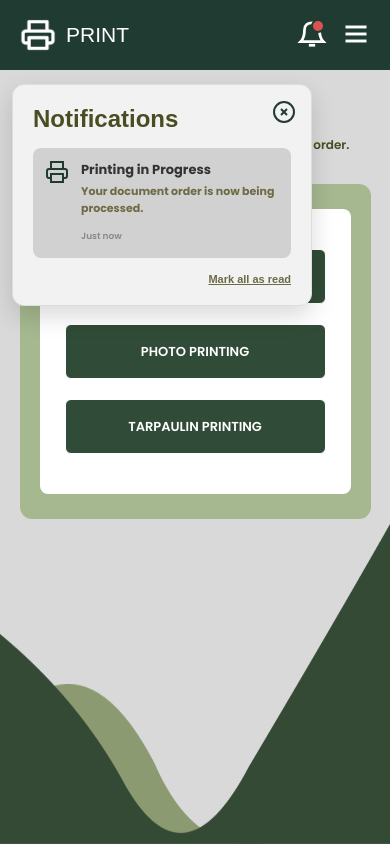
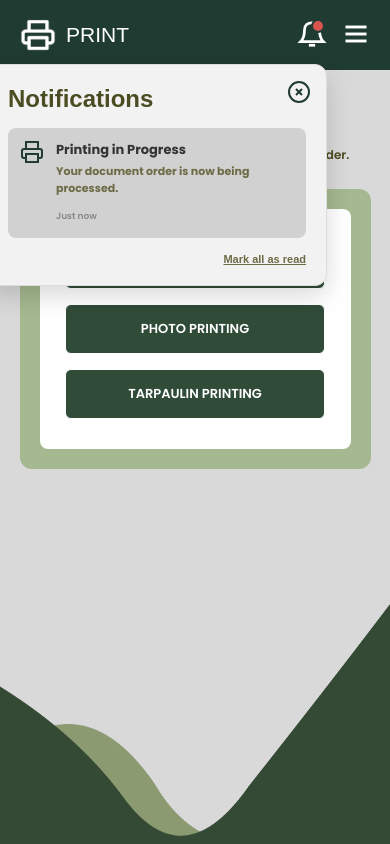
Before and after one commit to Sammyyyyyyyyyyyyyyyyyyyyyyyyyyyyyyyyy/UED-SYSTEM, a plain HTML site: page price list selection.html in a window 390 px wide. Both pictures are taken after a click on the button 312 px from the left and 35 px from the top of the page. Drawn offline with Linux system fonts and the light colour scheme; a web font is replaced by a local one.

Commit message:
Update price list selection.css

```diff
--- a/price list selection.css
+++ b/price list selection.css
@@ -9,16 +9,17 @@
 
 html, body {
     width: 100%;
-    min-height: 100%;
+    min-height: 100vh;
     background-color: #D9D9D9;
     font-family: 'Poppins', sans-serif;
     overflow-x: hidden;
 }
 
+/* Ang main container */
 .price-list-page {
     position: relative;
     width: 100%;
-    min-height: 100vh;
+    min-height: 100vh; /* Siguradong sasakop sa buong screen */
     display: flex;
     flex-direction: column;
     overflow: hidden;
@@ -32,8 +33,8 @@ html, body {
     top: 0;
     left: 0;
     width: 100%;
-    height: 80px;
-    padding: 0 40px 0 32px;
+    height: 70px; /* Pinaliit ng konti para sa tablet */
+    padding: 0 20px;
     display: flex;
     align-items: center;
     justify-content: space-between;
@@ -48,12 +49,12 @@ html, body {
     color: #fff;
     text-decoration: none;
     font-family: 'Jaro', sans-serif;
-    font-size: 25px;
+    font-size: 21px;
 }
 
 .price-list-page .brand img {
-    width: 43px;
-    height: 39px;
+    width: 36px;
+    height: 36px;
     object-fit: contain;
 }
 
@@ -63,7 +64,7 @@ html, body {
 .price-list-page .nav-actions-wrapper {
     display: flex;
     align-items: center;
-    gap: 20px;
+    gap: 15px;
     position: relative;
 }
 
@@ -83,11 +84,7 @@ html, body {
     transition: 0.2s;
 }
 
-.price-list-page .nav-link:hover {
-    opacity: 0.7;
-}
-
-.price-list-page .nav-link.active {
+.price-list-page .nav-link:hover, .price-list-page .nav-link.active {
     opacity: 0.7;
 }
 
@@ -153,127 +150,46 @@ html, body {
     border: 1px solid #ddd;
 }
 
-.notif-overlay.active {
-    display: flex;
-}
+.notif-overlay.active { display: flex; }
+.notif-close { position: absolute; top: 15px; right: 15px; background: none; border: none; cursor: pointer; color: #203B32; }
+.notif-close svg { width: 24px; height: 24px; }
+.notif-overlay h2 { font-family: 'Jaro', sans-serif; font-size: 24px; color: #4A4D21; margin-bottom: 15px; }
+.notif-list { display: flex; flex-direction: column; gap: 10px; max-height: 300px; overflow-y: auto; }
+.notif-item { display: flex; gap: 12px; padding: 12px; border-radius: 8px; }
+.notif-item.unread { background-color: #d1d1d1; }
+.notif-icon svg { width: 24px; height: 24px; stroke: #203B32; stroke-width: 2; fill: none; }
+.notif-content h3 { font-size: 13px; font-weight: 700; color: #333; margin-bottom: 3px; }
+.notif-content p { font-size: 11px; font-weight: 700; color: #6d6b45; margin-bottom: 4px; }
+.notif-content span { font-size: 9px; color: #888; font-weight: 600; }
+.notif-item.unread .notif-time { color: #203B32; font-weight: 700; }
+.notif-mark-read { background: none; border: none; color: #6d6b45; font-size: 11px; font-weight: 700; text-align: right; margin-top: 15px; cursor: pointer; text-decoration: underline; }
 
-.notif-close {
-    position: absolute;
-    top: 15px;
-    right: 15px;
-    background: none;
-    border: none;
-    cursor: pointer;
-    color: #203B32;
-}
-
-.notif-close svg {
-    width: 24px;
-    height: 24px;
-}
-
-.notif-overlay h2 {
-    font-family: 'Jaro', sans-serif;
-    font-size: 24px;
-    color: #4A4D21;
-    margin-bottom: 15px;
-}
-
-.notif-list {
+/* =========================================
+   MAIN CONTENT (Inayos ang haba)
+========================================= */
+.price-list-page .service-content {
+    flex: 1; /* Sinisiguro nitong sasakop ito sa natitirang space */
+    width: 100%;
+    padding-top: 110px; /* Sapat na espasyo mula sa fixed header */
+    padding-bottom: 220px; /* Espasyo sa ilalim para hindi matakpan ng landscape */
+    position: relative;
+    z-index: 2;
     display: flex;
     flex-direction: column;
-    gap: 10px;
-    max-height: 300px;
-    overflow-y: auto;
-}
-
-.notif-item {
-    display: flex;
-    gap: 12px;
-    padding: 12px;
-    border-radius: 8px;
-}
-
-.notif-item.unread {
-    background-color: #d1d1d1;
-}
-
-.notif-icon svg {
-    width: 24px;
-    height: 24px;
-    stroke: #203B32;
-    stroke-width: 2;
-    fill: none;
-}
-
-.notif-content h3 {
-    font-size: 13px;
-    font-weight: 700;
-    color: #333;
-    margin-bottom: 3px;
-}
-
-.notif-content p {
-    font-size: 11px;
-    font-weight: 700;
-    color: #6d6b45;
-    margin-bottom: 4px;
-}
-
-.notif-content span {
-    font-size: 9px;
-    color: #888;
-    font-weight: 600;
-}
-
-.notif-item.unread .notif-time {
-    color: #203B32;
-    font-weight: 700;
-}
-
-.notif-mark-read {
-    background: none;
-    border: none;
-    color: #6d6b45;
-    font-size: 11px;
-    font-weight: 700;
-    text-align: right;
-    margin-top: 15px;
-    cursor: pointer;
-    text-decoration: underline;
-}
-
-/* =========================================
-   HIDE MOBILE BUTTONS ON DESKTOP
-========================================= */
-.price-list-page .menu-toggle,
-.price-list-page .close-menu,
-.price-list-page .menu-overlay {
-    display: none;
-}
-
-/* =========================================
-   CONTENT
-========================================= */
-.price-list-page .service-content {
-    flex: 1;
-    width: 100%;
-    padding-top: 120px;
-    padding-bottom: 80px;
-    position: relative;
-    z-index: 2;
+    align-items: center; /* Center ang laman */
 }
 
 .price-list-page .how-title-section {
-    width: 86%;
-    max-width: 1140px;
-    margin: 0 auto 40px;
+    width: 90%;
+    max-width: 600px;
+    margin-bottom: 25px;
+    text-align: center; /* Center text para pantay sa tablet */
 }
 
 .price-list-page .how-title-section h1 {
     color: #203B32;
     font-family: 'Jaro', sans-serif;
-    font-size: 32px;
+    font-size: 26px;
     margin-bottom: 5px;
 }
 
@@ -287,66 +203,62 @@ html, body {
    CARD
 ========================================= */
 .price-list-page .price-card-wrapper {
-    width: 500px;
-    margin: 0 auto;
-    padding: 40px;
+    width: 90%;
+    max-width: 380px; /* Pinaliit para hindi masyadong malaki sa tablet */
+    padding: 20px;
     background: #a5b88f;
     border-radius: 12px;
+    margin-bottom: 20px;
 }
 
 .price-list-page .price-card {
     background: #fff;
     border-radius: 8px;
-    padding: 60px 50px;
+    padding: 30px 20px;
     display: flex;
     flex-direction: column;
-    gap: 30px;
+    gap: 15px;
     align-items: center;
 }
 
 .price-list-page .price-button {
     width: 100%;
-    max-width: 320px;
-    height: 60px;
+    max-width: 260px;
+    height: 50px;
     background: #304B37;
     border: 1px solid #fff;
     border-radius: 6px;
     color: #fff;
     font-family: 'Poppins', sans-serif;
-    font-size: 14px;
+    font-size: 13px;
     font-weight: 600;
     cursor: pointer;
     transition: 0.2s;
 }
 
-.price-list-page .price-button:hover {
-    background: #203B32;
-}
-
-.price-list-page .price-button:active {
-    transform: scale(0.98);
-}
+.price-list-page .price-button:hover { background: #203B32; }
+.price-list-page .price-button:active { transform: scale(0.98); }
 
 /* =========================================
-   LANDSCAPE
+   LANDSCAPE (Ginawang absolute para hindi humatak pababa)
 ========================================= */
 .price-list-page .foreground-landscape {
-    position: fixed;
+    position: absolute;
     bottom: 0;
     left: 0;
     width: 100%;
-    height: 160px;
+    height: 120px;
     object-fit: fill;
     z-index: 0;
     pointer-events: none;
 }
 
 .price-list-page .landscape {
-    position: fixed;
+    position: absolute;
     bottom: 0;
     left: 0;
     width: 100%;
-    height: 320px;
+    height: 240px;
     object-fit: fill;
     z-index: 1;
     pointer-events: none;
@@ -356,147 +268,27 @@ html, body {
    TABLET VIEW (1024px and below)
 ========================================= */
 @media (max-width: 1024px) {
-    /* Header adjustments */
-    .price-list-page .service-header {
-        height: 70px;
-        padding: 0 20px;
-    }
-
-    .price-list-page .brand {
-        font-size: 21px;
-    }
-
-    .price-list-page .brand img {
-        width: 36px;
-        height: 36px;
-    }
-
-    .price-list-page .nav-actions-wrapper {
-        gap: 15px;
-    }
-
     /* Show Hamburger */
-    .price-list-page .menu-toggle {
-        display: block !important;
-        background: none !important;
-        border: none !important;
-        cursor: pointer;
-    }
-
-    .price-list-page .menu-toggle svg {
-        width: 28px;
-        height: 28px;
-        stroke: #fff;
-        stroke-width: 2.5;
-        fill: none;
-    }
+    .price-list-page .menu-toggle { display: block !important; background: none !important; border: none !important; cursor: pointer; }
+    .price-list-page .menu-toggle svg { width: 28px; height: 28px; stroke: #fff; stroke-width: 2.5; fill: none; }
 
     /* Side Drawer */
     .price-list-page .main-navigation {
-        position: fixed !important;
-        top: 0 !important;
-        right: -100%;
-        width: 250px;
-        height: 100vh;
-        height: 100dvh;
-        background: #203B32 !important;
-        display: flex !important;
-        flex-direction: column;
-        align-items: flex-start;
-        padding: 60px 0 20px;
-        gap: 0;
-        z-index: 100001 !important;
-        transition: right 0.3s ease;
-        overflow-y: auto;
+        position: fixed !important; top: 0 !important; right: -100%; width: 250px; height: 100vh; height: 100dvh;
+        background: #203B32 !important; display: flex !important; flex-direction: column; align-items: flex-start;
+        padding: 60px 0 20px; gap: 0; z-index: 100001 !important; transition: right 0.3s ease; overflow-y: auto;
     }
-
-    .price-list-page .main-navigation.active {
-        right: 0 !important;
-    }
+    .price-list-page .main-navigation.active { right: 0 !important; }
 
     /* Close (X) Button */
-    .price-list-page .close-menu {
-        display: block !important;
-        position: absolute !important;
-        top: 15px !important;
-        right: 15px !important;
-        background: none !important;
-        border: none !important;
-        cursor: pointer !important;
-        z-index: 100002 !important;
-    }
-
-    .price-list-page .close-menu svg {
-        width: 24px !important;
-        height: 24px !important;
-        stroke: #fff !important;
-        stroke-width: 2.5 !important;
-    }
+    .price-list-page .close-menu { display: block !important; position: absolute !important; top: 15px !important; right: 15px !important; background: none !important; border: none !important; cursor: pointer !important; z-index: 100002 !important; }
+    .price-list-page .close-menu svg { width: 24px !important; height: 24px !important; stroke: #fff !important; stroke-width: 2.5 !important; }
 
     /* Nav Links spacing */
-    .price-list-page .nav-link {
-        width: 100%;
-        justify-content: flex-start;
-        padding: 18px 20px;
-        font-size: 14px;
-        border-bottom: 1px solid rgba(255,255,255,0.1);
-        gap: 15px;
-    }
-
-    .price-list-page .nav-link svg {
-        width: 22px;
-        height: 22px;
-        stroke: #fff;
-    }
+    .price-list-page .nav-link { width: 100%; justify-content: flex-start; padding: 18px 20px; font-size: 14px; border-bottom: 1px solid rgba(255,255,255,0.1); gap: 15px; }
+    .price-list-page .nav-link svg { width: 22px; height: 22px; stroke: #fff; }
 
     /* Overlay */
-    .price-list-page .menu-overlay {
-        display: none;
-        position: fixed;
-        inset: 0;
-        background: rgba(0,0,0,0.5);
-        z-index: 100000 !important;
-    }
-
-    .price-list-page .menu-overlay.active {
-        display: block !important;
-    }
-
-    /* Content spacing */
-    .price-list-page .service-content {
-        padding-top: 100px;
-    }
-
-    .price-list-page .how-title-section {
-        text-align: center;
-        margin-bottom: 30px;
-    }
-
-    .price-list-page .how-title-section h1 {
-        font-size: 27px;
-    }
-
-    .price-list-page .price-card-wrapper {
-        width: 90%;
-        max-width: 400px;
-        padding: 25px 20px;
-    }
-
-    .price-list-page .price-card {
-        padding: 40px 25px;
-        gap: 20px;
-    }
-
-    .price-list-page .price-button {
-        max-width: 100%;
-        height: 55px;
-        font-size: 13px;
-    }
-
-    /* Notification Popup position fix */
-    .notif-overlay {
-        top: 65px;
-        right: 15px;
-        width: 300px;
-    }
+    .price-list-page .menu-overlay { display: none; position: fixed; inset: 0; background: rgba(0,0,0,0.5); z-index: 100000 !important; }
+    .price-list-page .menu-overlay.active { display: block !important; }
 }
```
